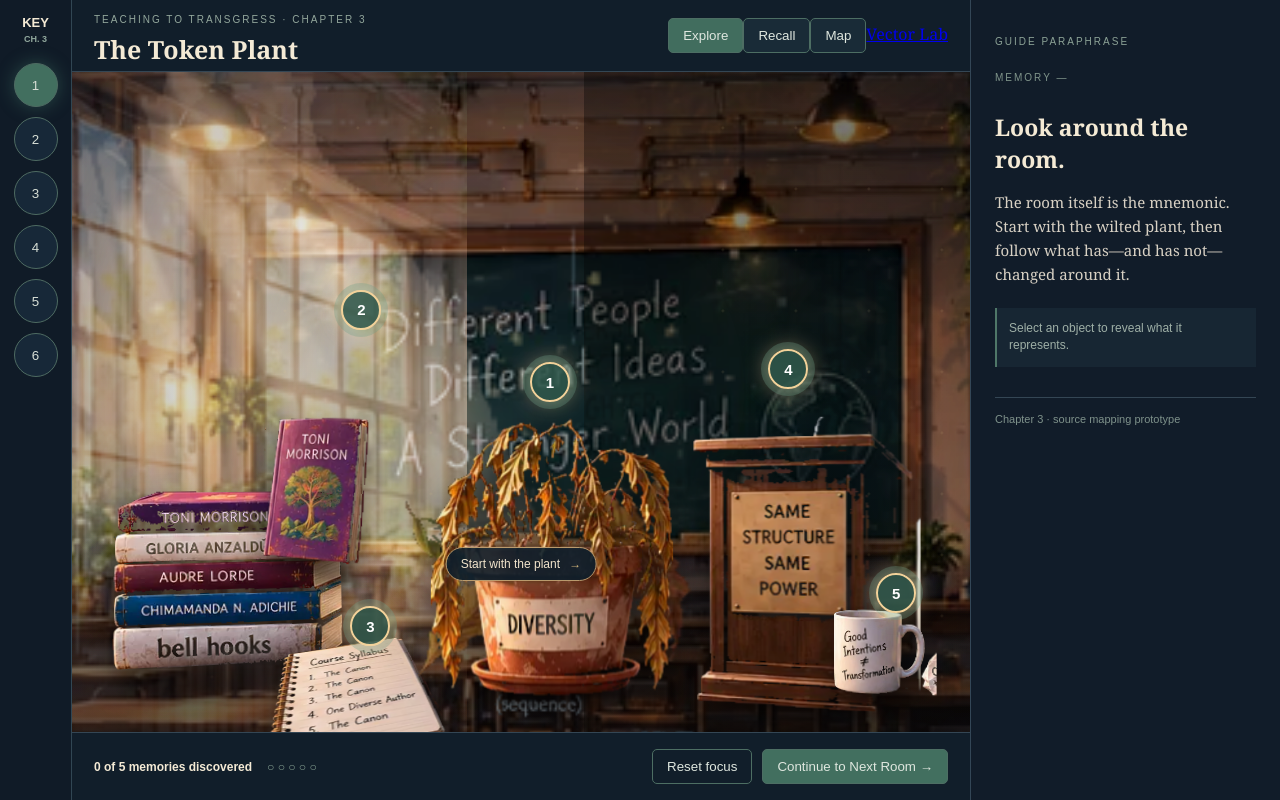
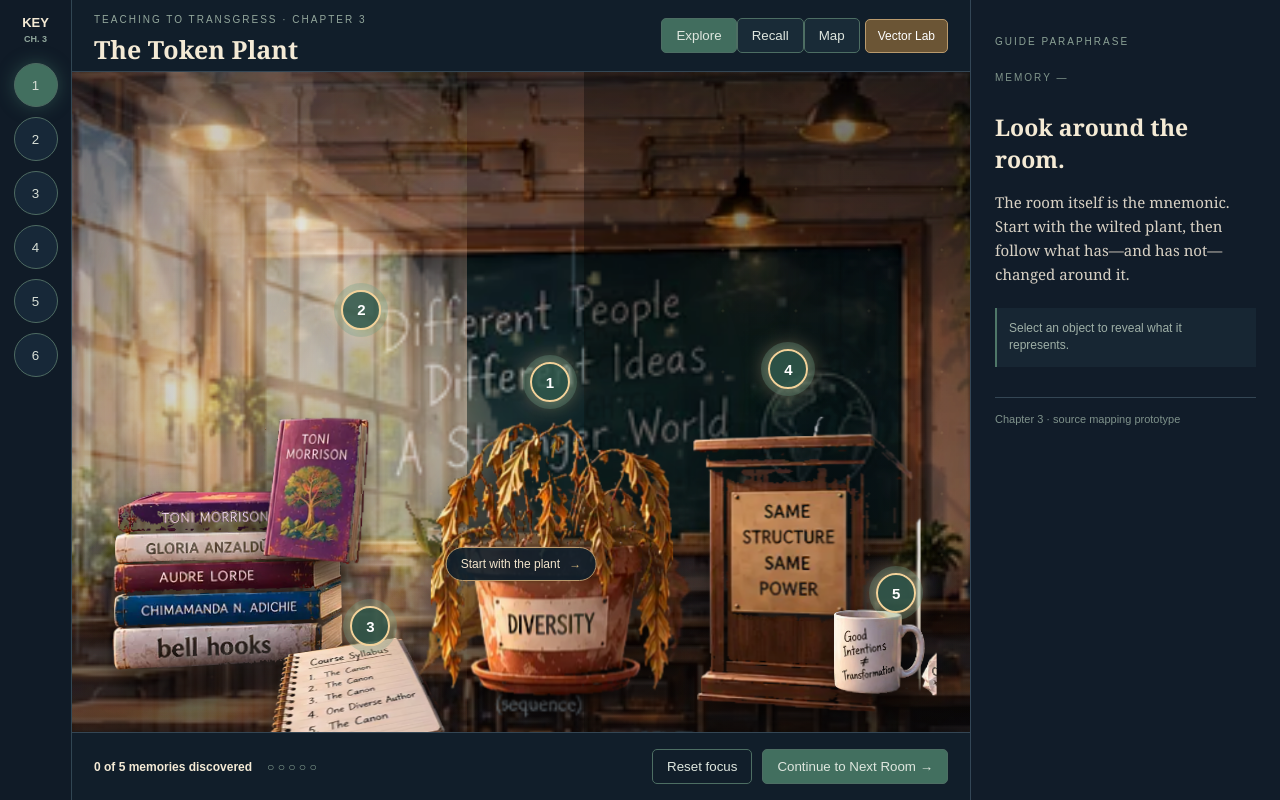
Before and after one commit to Testing-Grounds07/hookstest, a website: page index.html in a window 1280 px wide. Drawn offline with Linux system fonts and the light colour scheme.

Commit message:
Style Vector Lab navigation link

```diff
--- a/style.css
+++ b/style.css
@@ -55,3 +55,4 @@
 .plantObj.vector-wilt .l1{transform:rotate(34deg) translateY(12px)}.plantObj.vector-wilt .l2{transform:rotate(-31deg) translateY(15px)}.plantObj.vector-wilt .l3{transform:rotate(27deg) translateY(10px)}.plantObj.vector-wilt .l4{transform:rotate(-26deg) translateY(14px)}.plantObj.vector-wilt .l5{transform:rotate(42deg) translateY(18px)}.plantObj.vector-wilt .l6{transform:rotate(-39deg) translateY(16px)}.plantObj.vector-wilt .l7{transform:rotate(31deg) translateY(14px)}.plantObj.vector-wilt .l8{transform:rotate(-32deg) translateY(17px)}.plantObj.vector-wilt .l9{transform:rotate(22deg) translateY(11px)}.plantObj.vector-wilt .l10{transform:rotate(-24deg) translateY(12px)}
 .plantObj.vector-wilt .vp-leaf{fill:#a86532;opacity:.8}.plantObj.vector-wilt .f1{transform:translate(22px,80px) rotate(110deg);opacity:.25}.plantObj.vector-wilt .f2{transform:translate(-20px,92px) rotate(-120deg);opacity:.2}
 .plantObj .vectorPlant{transition:filter .5s}.plantObj.active .vectorPlant{filter:drop-shadow(0 24px 22px #000b) brightness(1.05)}
+.labLink{display:inline-block;padding:9px 12px;border:1px solid #b99a6d;background:#6b5535;color:#fff;text-decoration:none;border-radius:5px;font:12px Arial;margin-left:5px}
```
